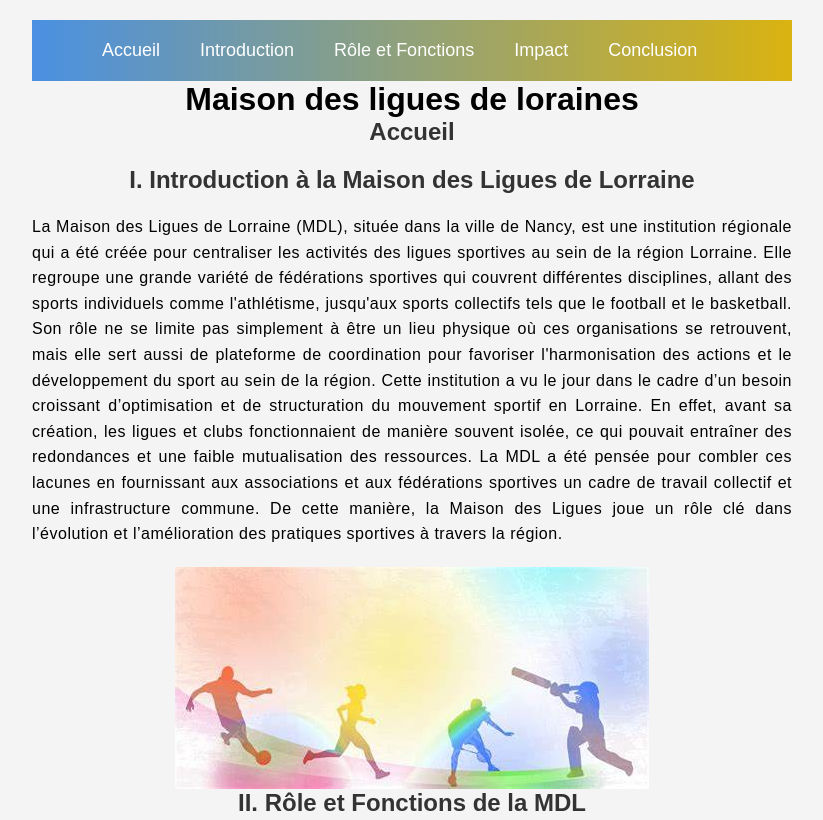
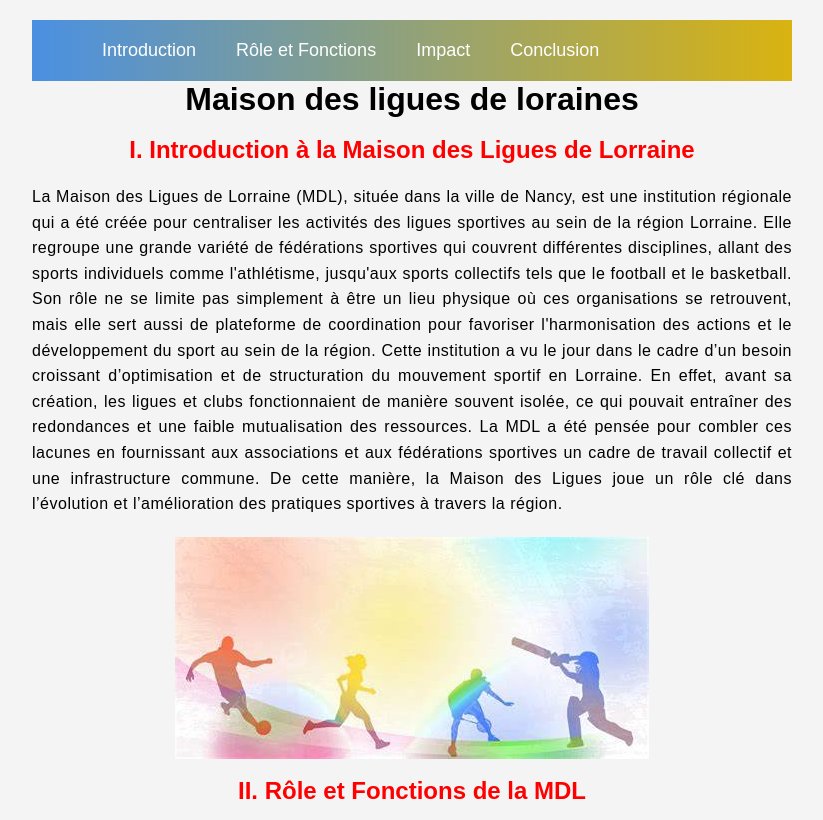
Before and after one commit to bababallz66/Site-test-HTML, a plain HTML site: page index.html in a window 1280 px wide. Shown: the top 820 px of the page, without its empty margins (228-1051 px from the left). Drawn offline with Linux system fonts and the light colour scheme.

Commit message:
Add files via upload

```diff
--- a/index.css
+++ b/index.css
@@ -192,3 +192,7 @@ h1 {
   text-align: center;
   margin-bottom: 20px;
 }
+
+h2 {
+  color: red;
+}
--- a/index.html
+++ b/index.html
@@ -10,7 +10,6 @@
   <header class="header">
     <nav class="navbar">
       <ul>
-        <li><a href="#checkpoint1">Accueil</a></li>
         <li><a href="#checkpoint2">Introduction</a></li>
         <li><a href="#checkpoint3">Rôle et Fonctions</a></li>
         <li><a href="#checkpoint4">Impact</a></li>
@@ -22,8 +21,8 @@
     <audio id="audio-player" src="music.mp3" loop="true"></audio>
     <script src="autoplayer.js"></script>
     <h1 id="headertitle">Maison des ligues de loraines</h1>
+    <br/>
     <div>
-      <h2 id="checkpoint1">Accueil</h2>
       <section>
         <article>
           <h2 id="checkpoint2">
@@ -52,6 +51,7 @@
             sportives à travers la région.
           </p>
           <img src="OIP.jpeg" alt="Image de sport" id="image1" />
+          <br/>
         </article>
       </section>
       <section>
@@ -97,6 +97,7 @@
             alt="Role et fonctions"
             id="image1"
           />
+          <br/>
         </article>
       </section>
       <section>
@@ -207,6 +208,7 @@
           <button type="submit" class="submit-btn" onclick="sendMail()">
             Envoyer
           </button>
+          <br/>
         </form>
       </section>
     </div>
```
